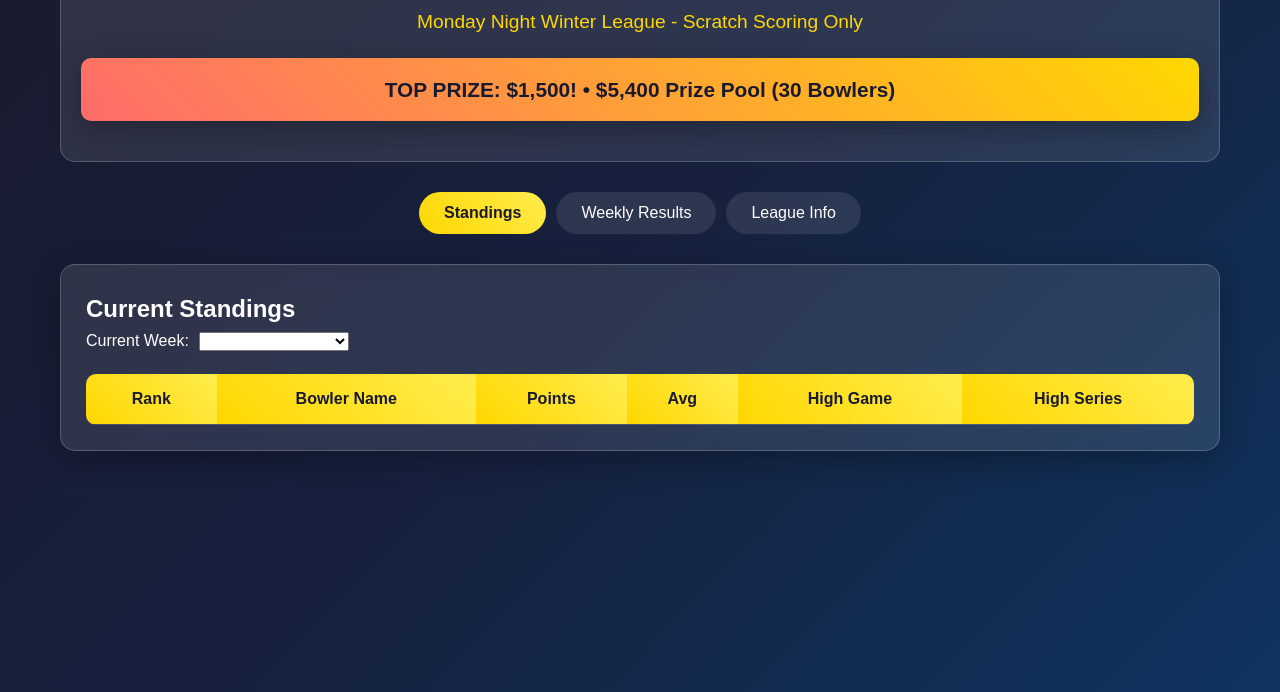
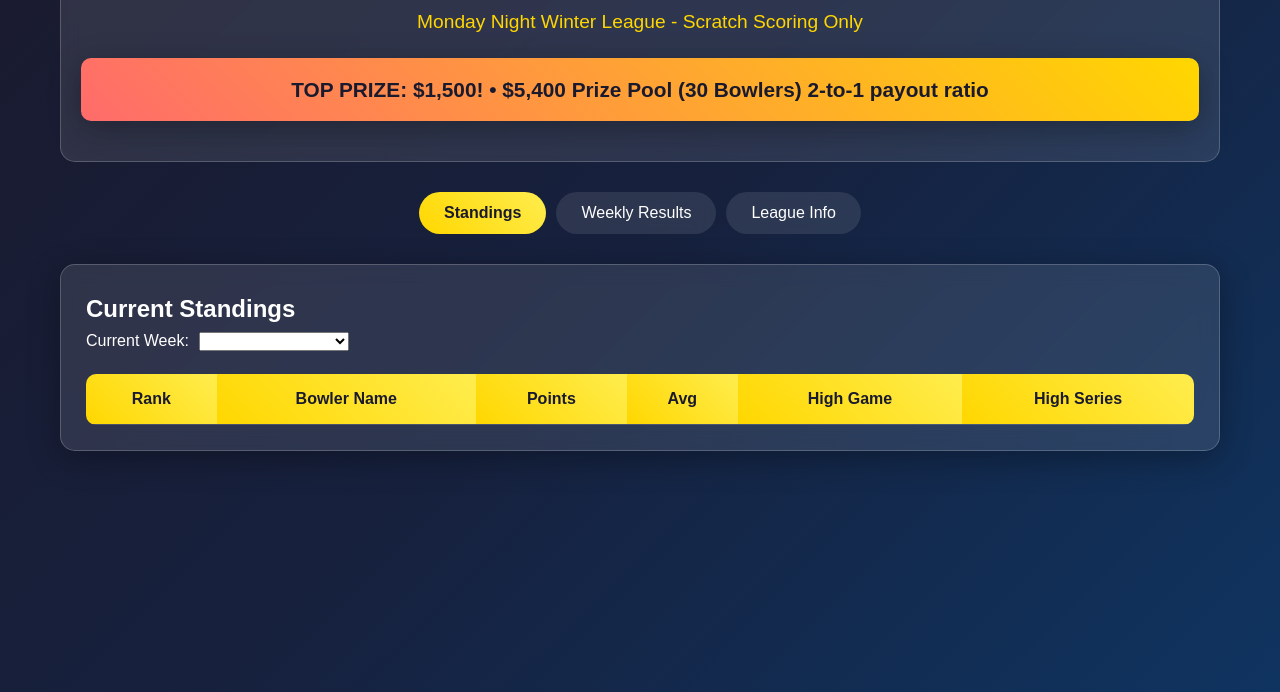
Before and after one commit to Jaydoo88/ponyleaguestandings, a plain HTML site: page index.html in a window 1280 px wide. Shown: the part 108-800 px from the top of the page. Drawn offline with Linux system fonts and the light colour scheme; no server answers.

Commit message:
Update index.html

```diff
--- a/index.html
+++ b/index.html
@@ -36,7 +36,7 @@
     <header>
       <h1>Jim Bungard Memorial Pony League</h1>
       <div class="subtitle">Monday Night Winter League - Scratch Scoring Only</div>
-      <div class="prize-banner">TOP PRIZE: $1,500! • $5,400 Prize Pool (30 Bowlers)</div>
+      <div class="prize-banner">TOP PRIZE: $1,500! • $5,400 Prize Pool (30 Bowlers) 2-to-1 payout ratio</div>
     </header>
 
     <nav class="nav-tabs" role="tablist" aria-label="League sections">
```
